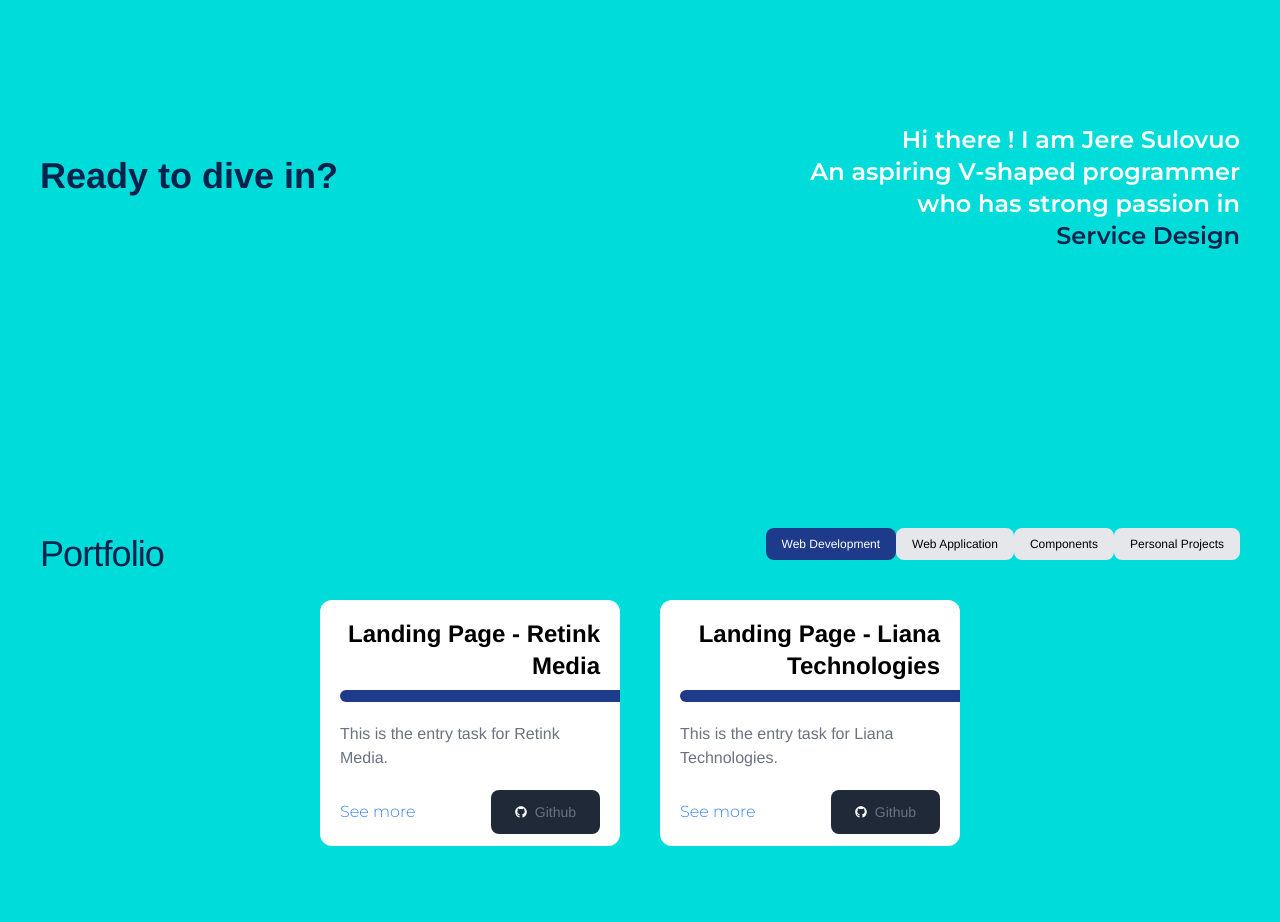
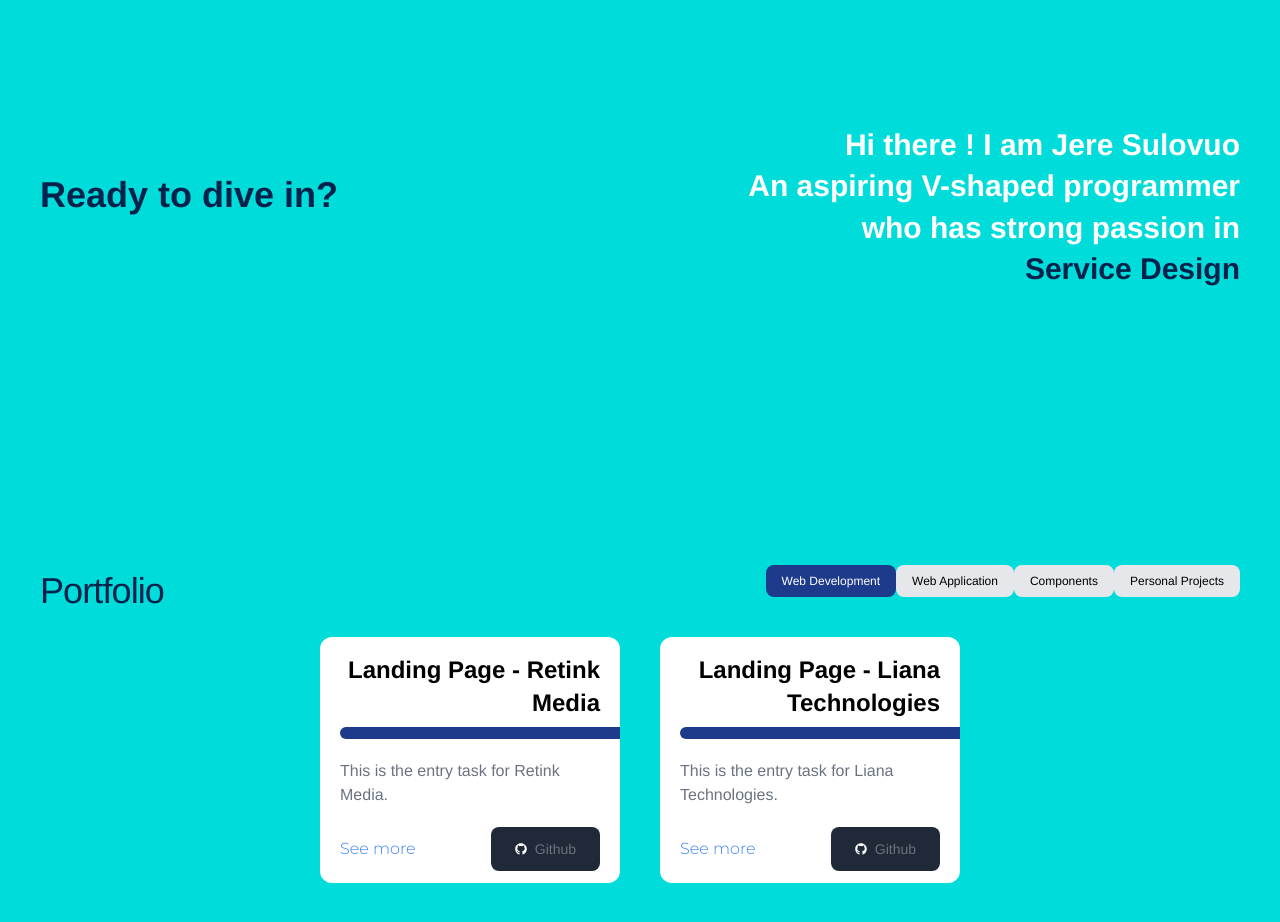
Before and after one commit to chungvuiloong/simple_portfolio, a React (Create React App) app: page / in a window 1280 px wide. Shown: the part 900-1822 px from the top of the page. Built offline with nearby package versions, Linux system fonts and the light colour scheme.

Commit message:
Tested using Typography h3

```diff
--- a/src/pages/Profile.tsx
+++ b/src/pages/Profile.tsx
@@ -42,14 +42,14 @@
                     <Typography variant="h2" style={{ color: 'var(--ext-dark-blue-01)' }}>
                         Ready to dive in?
                     </Typography>
-                    <p className="font-semibold mt-6 text-2xl leading-8 text-white text-end">
+                    <Typography variant="h3" color="white" className="mt-6 text-end">
                         Hi there ! I am Jere Sulovuo<br/>
                         An aspiring V-shaped programmer<br />
                         who has strong passion in<br />
                         <span className={fadeProp.fade} style={{ color: 'var(--ext-dark-blue-01)' }}>
                             {INTERESTS[wordOrder]}
                         </span>
-                    </p>
+                    </Typography>
                 </div>
             </div>
         </section>
```
